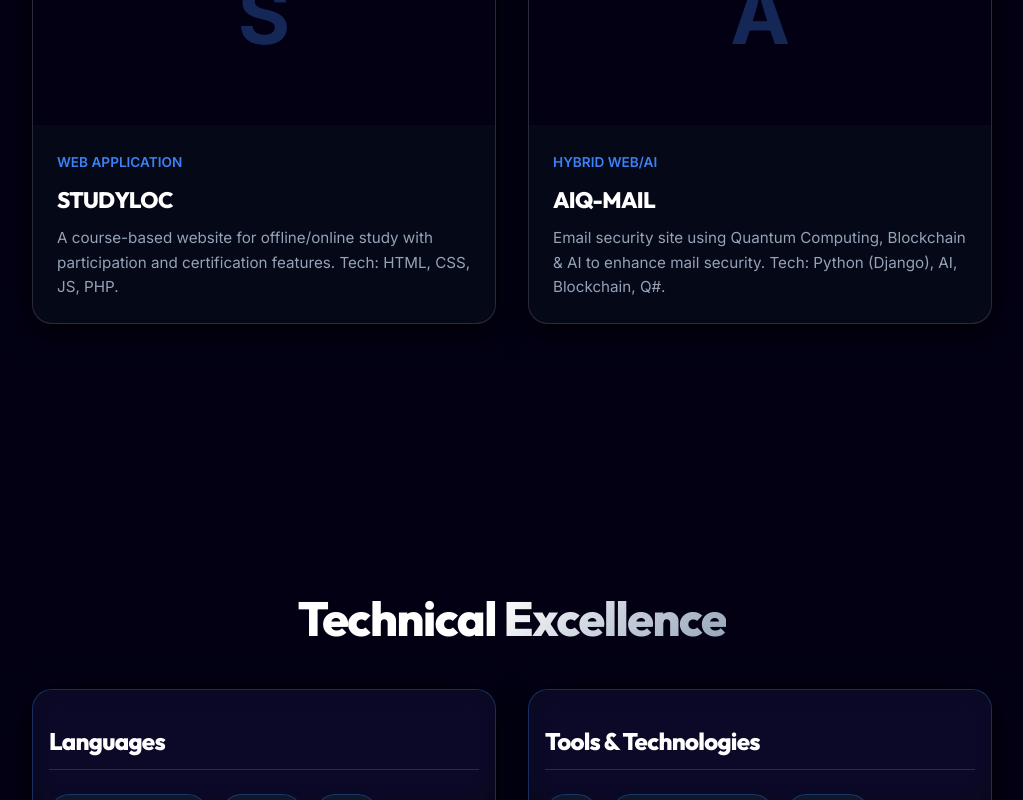
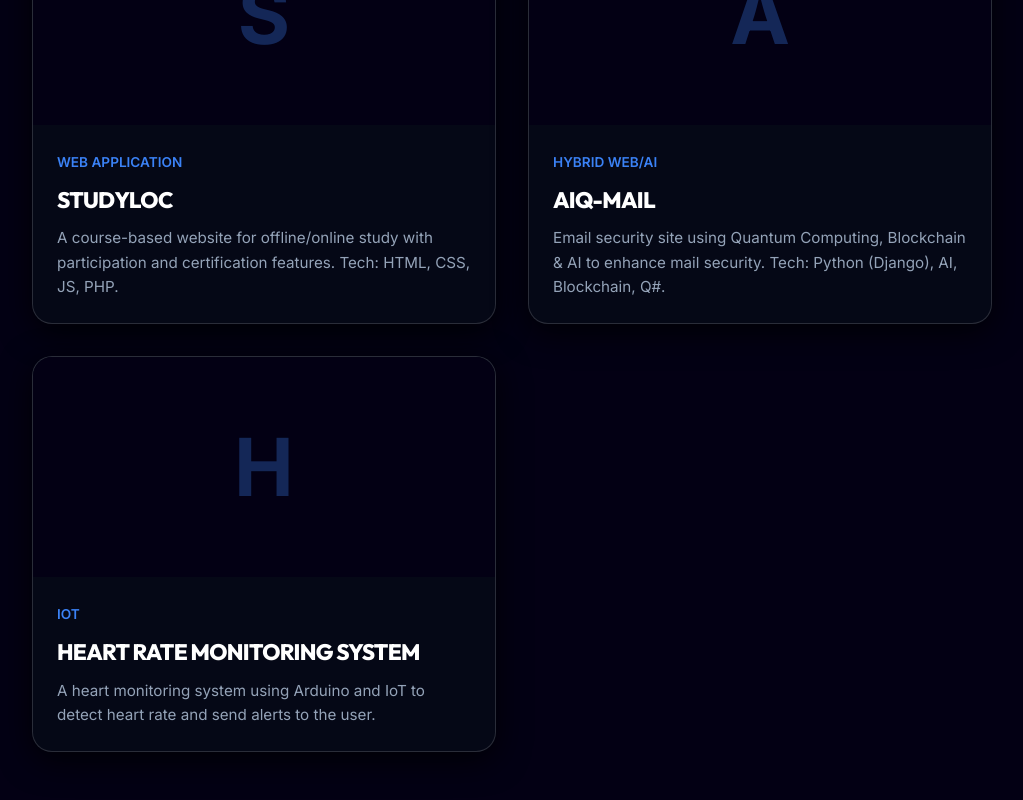
Before and after one commit to vinnakota-mohtih/antigravity, a React app: page / in a window 1280 px wide. Shown: the part 2000-2800 px from the top of the page, without its empty margins (128-1151 px from the left). Built offline with nearby package versions, Linux system fonts and the light colour scheme; the HTML template or start-up script is replaced by a standard one.

Commit message:
fix the ui

```diff
--- a/src/components/Projects.css
+++ b/src/components/Projects.css
@@ -20,6 +20,7 @@
     border: 1px solid var(--border-subtle);
     transition: transform 0.4s cubic-bezier(0.175, 0.885, 0.32, 1.275), box-shadow 0.3s ease;
     align-items: center;
+
 }
 
 .project-card:hover {
--- a/src/components/Projects.jsx
+++ b/src/components/Projects.jsx
@@ -28,6 +28,11 @@ const Projects = () => {
             title: "AIQ-MAIL",
             category: "Hybrid Web/AI",
             description: "Email security site using Quantum Computing, Blockchain & AI to enhance mail security. Tech: Python (Django), AI, Blockchain, Q#."
+        },
+        {
+            title: "HEART RATE MONITORING SYSTEM",
+            category: "IoT",
+            description: "A heart monitoring system using Arduino and IoT to detect heart rate and send alerts to the user."
         }
     ];
 
```
